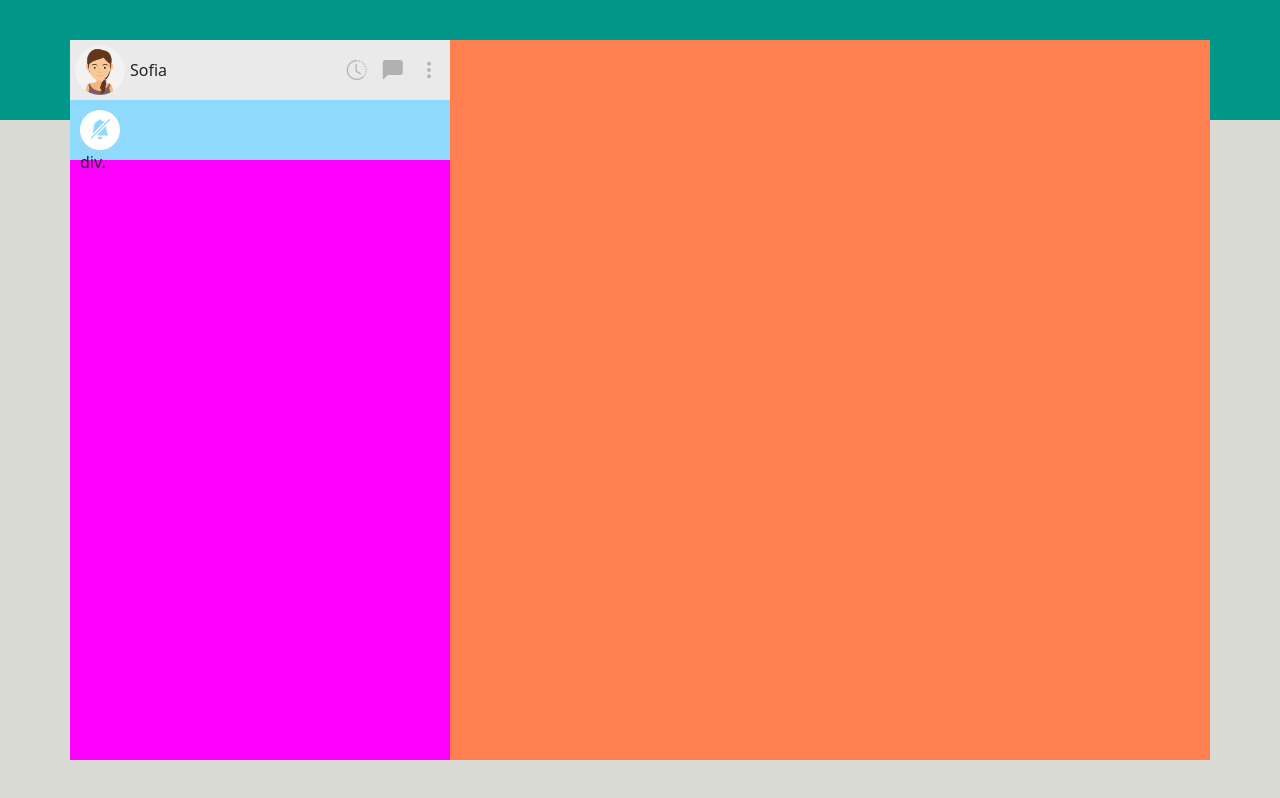
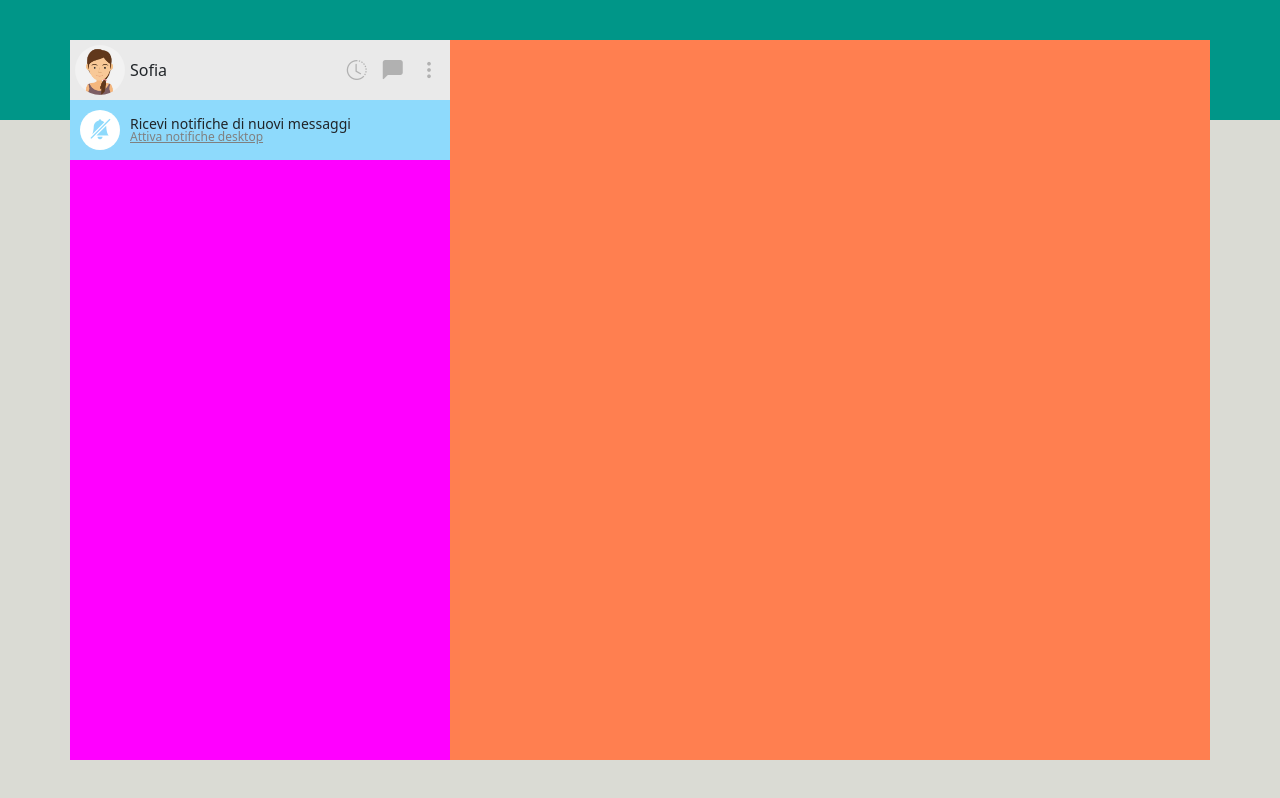
Before and after one commit to alessandrolongo99/vue-boolzapp, a plain HTML site: page index.html in a window 1280 px wide. Drawn offline with nearby package versions, Linux system fonts and the light colour scheme.

Commit message:
notification bar

```diff
--- a/index.html
+++ b/index.html
@@ -30,9 +30,12 @@
                     </div>
                 </div>
 
-                <div class="notification">
+                <div class="notification d-flex align-items-center">
                     <div class="bell"><i class="bi bi-bell-slash-fill"></i></div>
-                    div.
+                    <div class="notification-notes d-flex flex-column">
+                        <div>Ricevi notifiche di nuovi messaggi</div>
+                        <a href="#">Attiva notifiche desktop</a>
+                    </div>
                 </div>
             </div>
             <div class="right">
--- a/style.css
+++ b/style.css
@@ -68,13 +68,13 @@ button {
     font-size: 20px;
 }
 
-.notification{
+.notification {
     background-color: #8edafc;
     height: 60px;
     padding: 10px;
 }
 
-.bell{
+.bell {
     color: #8edafc;
     font-size: 20px;
     border-radius: 50%;
@@ -84,3 +84,18 @@ button {
     text-align: center;
     line-height: 36px;
 }
+
+.notification-notes {
+    padding-left: 10px;
+}
+
+.notification-notes div {
+    font-size: 14px;
+    line-height: 14px;
+}
+
+.notification-notes a {
+    font-size: 12px;
+    line-height: 12px;
+    color: grey;
+}
```
